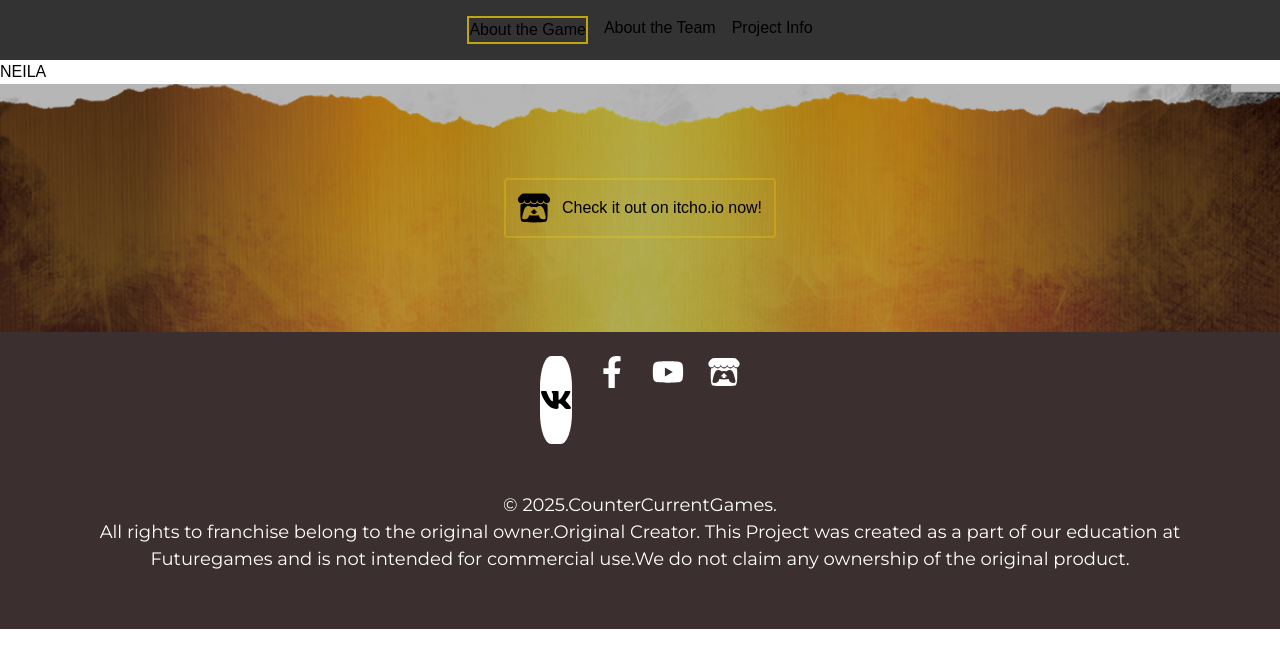
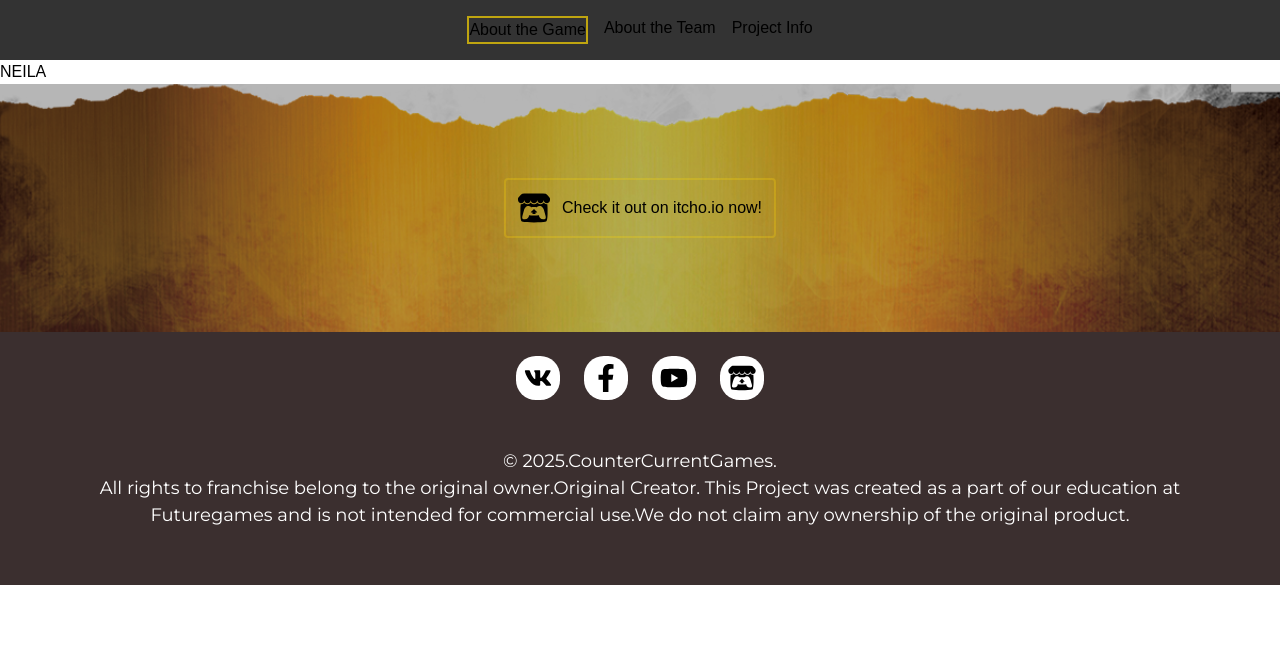
Before and after one commit to jasminedns/neila, a Next.js app: page / in a window 1280 px wide. Shown: the top 668 px of the page. Built offline with nearby package versions, Linux system fonts and the light colour scheme.

Commit message:
fixing social icons

```diff
--- a/src/components/Footer/index.tsx
+++ b/src/components/Footer/index.tsx
@@ -8,17 +8,27 @@ const Footer: React.FC = () => {
     return (
         <footer className="bg-[#3B2F2F] text-[#FFFFFF] py-6 px-4 text-center">
           <div className="flex justify-center gap-6 mb-4 text-xl">
-            <div className="bg-white rounded-[35%]">
-            <a href="https://vk.com/" aria-label="VK" className="hover:text-[#FFFFFF] p-4"><FaVk size={32} fill="black"/></a>
+            <div className="bg-white rounded-[45%]">
+              <a href="https://vk.com/" aria-label="VK" className="hover:text-[#FFFFFF] ">
+                <FaVk size={28} fill="black" className="m-2"/></a>
             </div>
-            <a href="https://www.facebook.com/" aria-label="Facebook" className="hover:text-[#FFFFFF]"><FaFacebookF size={32}/></a>
-            <a href="https://www.youtube.com/" aria-label="YouTube" className="hover:text-[#FFFFFF]"><FaYoutube size={32}/></a>
-            <a href="https://itch.io/" aria-label="Itch.io" className="hover:text-[#FFFFFF]"><FaItchIo size={32}/></a>
+            <div className="bg-white rounded-[45%] ">
+              <a href="https://www.facebook.com/" aria-label="Facebook" className="hover:text-[#FFFFFF]">
+              <FaFacebookF size={28} fill="black" className="m-2"/></a>
+            </div>
+            <div className="bg-white rounded-[45%] ">
+              <a href="https://www.youtube.com/" aria-label="YouTube" className="hover:text-[#FFFFFF]">
+              <FaYoutube size={28} fill="black" className="m-2"/></a>
+            </div>
+            <div className="bg-white rounded-[45%] ">
+              <a href="https://itch.io/" aria-label="Itch.io" className="hover:text-[#FFFFFF]">
+              <FaItchIo size={28} fill="black" className="m-2"/></a>
+          </div>
         </div>
 
-        <div className="font-montserrat text-white text-[12px] md:text-[16px] lg:text-[18px] text-center p-8 mx-3">
-            <p>&copy; 2025.CounterCurrentGames.</p>
-              <p>All rights to franchise belong to the original owner.Original Creator.
+        <div className="font-montserrat text-white text-[12px] md:text-[16px] lg:text-[18px]  p-4 md:p-8 mx-1 md:mx-3 text-justify">
+            <p className="text-center">&copy; 2025.CounterCurrentGames.</p>
+              <p className="text-center">All rights to franchise belong to the original owner.Original Creator.
                   This Project was created as a part of our education at Futuregames and is not
                   intended for commercial use.We do not claim any ownership
                   of the original product. </p>
```
